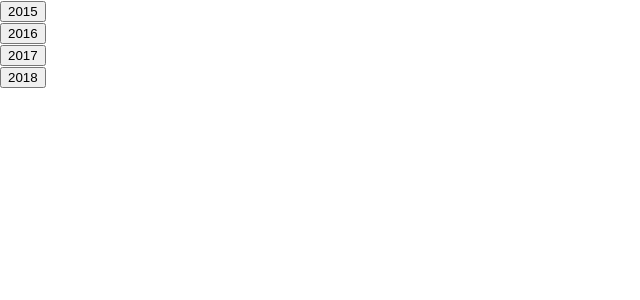
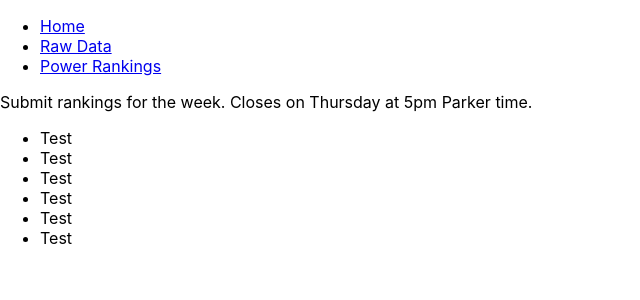
Before and after one commit to HeyParkerJ/Fantasy-Power-Rankings, a React (Create React App) app in the folder app/: page /powerRankings in a window 1280 px wide. Shown: the top 300 px of the page, without its empty margins (0-640 px from the left). Built offline with nearby package versions, Linux system fonts and the light colour scheme.

Commit message:
create power ranking structure and mock out a sorting solution

```diff
--- a/app/package.json
+++ b/app/package.json
@@ -7,7 +7,9 @@
     "react": "^16.5.2",
     "react-dom": "^16.5.2",
     "react-json-view": "^1.19.1",
-    "react-scripts": "2.0.4"
+    "react-router-dom": "^4.3.1",
+    "react-scripts": "2.0.4",
+    "react-sortable-hoc": "^0.8.3"
   },
   "scripts": {
     "start": "react-scripts start",
--- a/app/src/App.js
+++ b/app/src/App.js
@@ -1,29 +1,37 @@
 import React, { Component } from 'react';
 import './App.css';
-import SeasonContainer from './SeasonContainer';
-import DataDisplay from './DataDisplay';
+import RawData from './RawData';
+import PowerRankings from './PowerRankings';
 
-class App extends Component {
-  constructor() {
-    super()
-    this.state = {
-      seasons: [2015, 2016, 2017, 2018]
-    }
-  }
+import { BrowserRouter as Router, Route, Link } from 'react-router-dom'
 
-  render() {
-    let seasonComponents = []
-    this.state.seasons.forEach((season) => {
-      seasonComponents.push(
-          <SeasonContainer key={`seasonContainer-`+season} season={season} />
-      )
-    })
-    return (
-      <div className="App">
-        {seasonComponents}
-      </div>
-    );
-  }
-}
+const Home = () => (
+    <div>
+      <h2>Home</h2>
+      <p>To be honest I'm not sure what this segment is gonna look like yet but it should probably be here. Pick something else</p>
+    </div>
+)
+
+const App = () => (
+  <Router>
+    <div>
+      <ul>
+        <li>
+          <Link to="/">Home</Link>
+        </li>
+        <li>
+          <Link to="/raw">Raw Data</Link>
+        </li>
+        <li>
+          <Link to="/powerRankings">Power Rankings</Link>
+        </li>
+      </ul>
+
+      <Route exact path="/" component={Home} />
+      <Route path="/raw" component={RawData} />
+      <Route path="/powerRankings" component={PowerRankings} />
+    </div>
+  </Router>
+)
 
 export default App;
--- /dev/null
+++ b/app/src/PowerRankings.js
@@ -0,0 +1,22 @@
+import React, { Component } from 'react';
+import RankingSelectionContainer from './RankingSelectionContainer'
+
+const SubmitRankingsContainer = () => (
+  <div>
+    <p>Submit rankings for the week. Closes on Thursday at 5pm Parker time.</p>
+    <RankingSelectionContainer />
+  </div>
+)
+
+class PowerRankings extends Component {
+  render() {
+    return (
+        <div>
+          <SubmitRankingsContainer />
+          {/*<RankingsDisplayContainer/>*/}
+        </div>
+    )
+  }
+}
+
+export default PowerRankings;
--- /dev/null
+++ b/app/src/RankingSelectionContainer.js
@@ -0,0 +1,35 @@
+import React, { Component } from 'react';
+import {SortableContainer, SortableElement, arrayMove} from 'react-sortable-hoc';
+
+const SortableItem = SortableElement(
+  ({value}) =>
+    <li>Test</li>
+);
+
+const SortableList = SortableContainer(({items}) => {
+  return (
+    <ul>
+      {items.map((value, index) => (
+        <SortableItem key={`item-${index}`} index={index} value={value}/>
+      ))}
+    </ul>
+  )
+})
+
+class RankingSelectionContainer extends Component {
+  state = {
+    items: ['Item 1',  'Item 2', 'Item 3', 'Item 4', 'Item 5', 'Item 6'],
+  }
+
+  onSortEnd = ({oldIndex, newIndex}) => {
+    this.setState({
+      items: arrayMove(this.state.items, oldIndex, newIndex),
+    })
+  }
+
+  render() {
+    return <SortableList items={this.state.items} onSortEnd={this.onSortEnd}/>
+  }
+}
+
+export default RankingSelectionContainer;
--- /dev/null
+++ b/app/src/RawData.js
@@ -0,0 +1,27 @@
+import React, { Component } from 'react';
+import SeasonContainer from './SeasonContainer';
+
+class RawData extends Component {
+  constructor() {
+    super()
+    this.state = {
+      seasons: [2015, 2016, 2017, 2018]
+    }
+  }
+
+  render() {
+    let seasonComponents = []
+    this.state.seasons.forEach((season) => {
+      seasonComponents.push(
+          <SeasonContainer key={`seasonContainer-`+season} season={season} />
+      )
+    })
+    return (
+      <div className="RawData">
+        {seasonComponents}
+      </div>
+    );
+  }
+}
+
+export default RawData;
```
Also changed, not shown: 1 other file (tests, documents, lock files or other folders).
